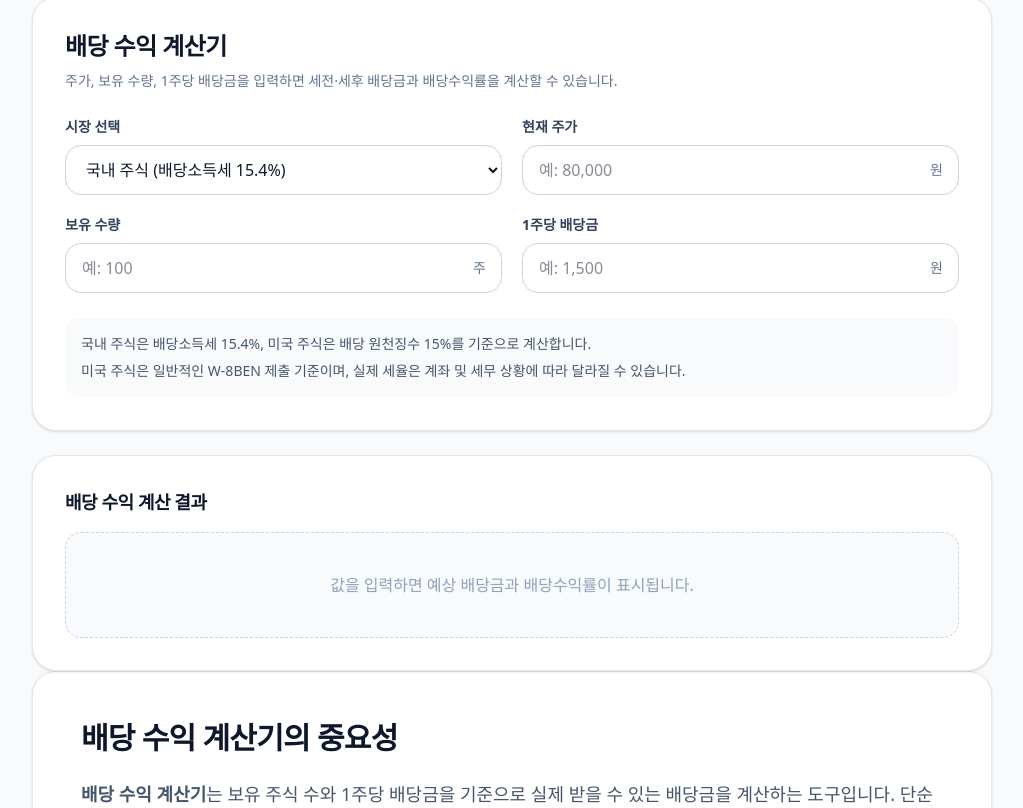
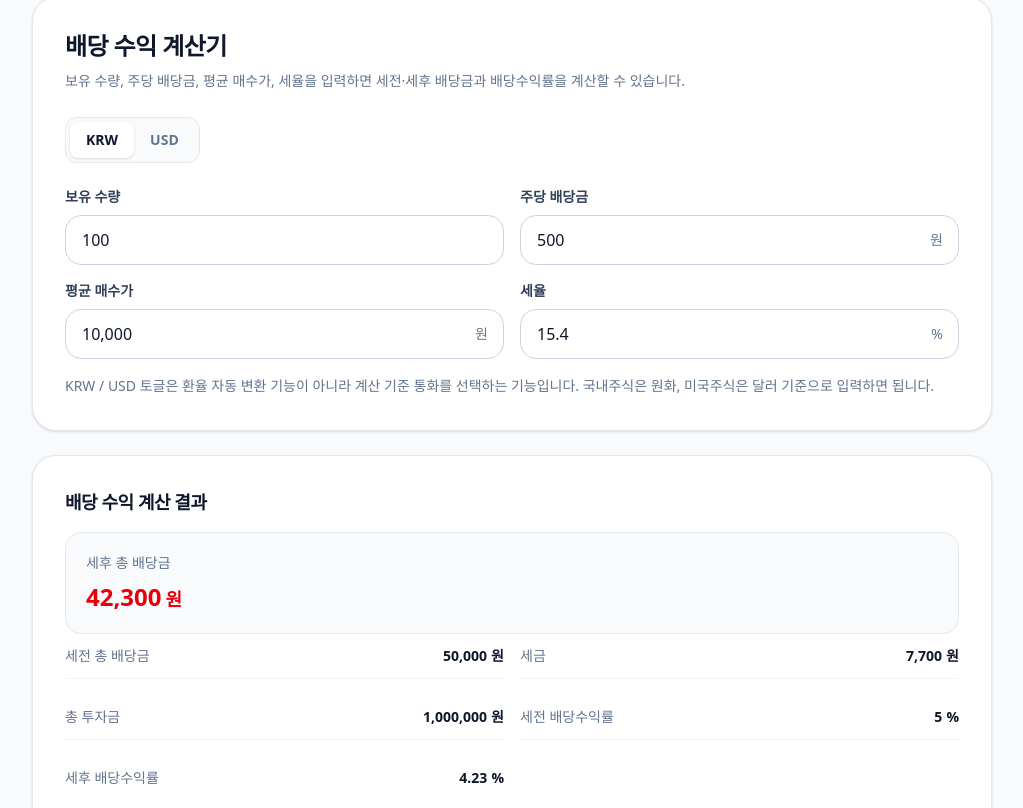
Before and after one commit to YG-coder/stock-calculator, a Next.js app: page /dividend-calculator in a window 1280 px wide. Shown: the part 572-1380 px from the top of the page, without its empty margins (128-1151 px from the left). Built offline with nearby package versions, Linux system fonts and the light colour scheme.

Commit message:
feat: 배당 수익 계산기에 KRW/USD 통화 토글 추가

```diff
--- a/src/components/calculator/DividendCalculator.tsx
+++ b/src/components/calculator/DividendCalculator.tsx
@@ -2,191 +2,181 @@
 
 import { useMemo, useState } from "react";
 import {
+    CalculatorLayout,
     CalculatorCard,
-    CalculatorLayout,
+    ResultCard,
+    ResultHighlight,
+    ResultDetail,
     InputField,
-    ResultCard,
-    ResultDetail,
-    ResultHighlight,
 } from "@/components/ui/Shared";
+import CurrencyToggle from "@/components/calculator/CurrencyToggle";
 
-function formatNumber(value: number) {
+type Currency = "KRW" | "USD";
+
+function formatNumber(value: number, maximumFractionDigits = 2) {
     if (!Number.isFinite(value)) return "0";
     return new Intl.NumberFormat("ko-KR", {
-        maximumFractionDigits: 2,
+        minimumFractionDigits: 0,
+        maximumFractionDigits,
     }).format(value);
 }
 
 export default function DividendCalculator() {
-    const [price, setPrice] = useState("");
-    const [shares, setShares] = useState("");
-    const [dividendPerShare, setDividendPerShare] = useState("");
-    const [market, setMarket] = useState<"kr" | "us">("kr");
+    const [currency, setCurrency] = useState<Currency>("KRW");
 
-    const taxRate = market === "kr" ? 0.154 : 0.15;
+    const [shares, setShares] = useState("100");
+    const [dividendPerShare, setDividendPerShare] = useState("500");
+    const [buyPrice, setBuyPrice] = useState("10000");
+    const [taxRate, setTaxRate] = useState("15.4");
+
+    const moneyUnit = currency === "KRW" ? "원" : "USD";
 
     const result = useMemo(() => {
-        const priceNum = Number(price);
-        const sharesNum = Number(shares);
-        const dividendNum = Number(dividendPerShare);
+        const qty = Number(shares);
+        const dividend = Number(dividendPerShare);
+        const price = Number(buyPrice);
+        const tax = Number(taxRate) / 100;
 
         if (
-            !Number.isFinite(priceNum) ||
-            !Number.isFinite(sharesNum) ||
-            !Number.isFinite(dividendNum) ||
-            priceNum <= 0 ||
-            sharesNum <= 0 ||
-            dividendNum < 0
+            !Number.isFinite(qty) ||
+            !Number.isFinite(dividend) ||
+            !Number.isFinite(price) ||
+            !Number.isFinite(tax) ||
+            qty <= 0 ||
+            dividend < 0 ||
+            price <= 0 ||
+            tax < 0 ||
+            tax >= 1
         ) {
-            return null;
+            return {
+                valid: false,
+                grossDividend: 0,
+                taxAmount: 0,
+                netDividend: 0,
+                totalInvestment: 0,
+                grossYield: 0,
+                netYield: 0,
+            };
         }
 
-        const totalInvestment = priceNum * sharesNum;
-        const grossDividend = dividendNum * sharesNum;
-        const taxAmount = grossDividend * taxRate;
+        const grossDividend = qty * dividend;
+        const taxAmount = grossDividend * tax;
         const netDividend = grossDividend - taxAmount;
-        const grossYield = (grossDividend / totalInvestment) * 100;
-        const netYield = (netDividend / totalInvestment) * 100;
+        const totalInvestment = qty * price;
+        const grossYield =
+            totalInvestment > 0 ? (grossDividend / totalInvestment) * 100 : 0;
+        const netYield =
+            totalInvestment > 0 ? (netDividend / totalInvestment) * 100 : 0;
 
         return {
-            totalInvestment,
+            valid: true,
             grossDividend,
             taxAmount,
             netDividend,
+            totalInvestment,
             grossYield,
             netYield,
         };
-    }, [price, shares, dividendPerShare, taxRate]);
+    }, [shares, dividendPerShare, buyPrice, taxRate]);
 
     return (
         <CalculatorLayout>
             <CalculatorCard
                 title="배당 수익 계산기"
-                description="주가, 보유 수량, 1주당 배당금을 입력하면 세전·세후 배당금과 배당수익률을 계산할 수 있습니다."
+                description="보유 수량, 주당 배당금, 평균 매수가, 세율을 입력하면 세전·세후 배당금과 배당수익률을 계산할 수 있습니다."
             >
-                <div className="grid gap-5 md:grid-cols-2">
-                    <div>
-                        <label className="mb-2 block text-sm font-semibold text-slate-700">
-                            시장 선택
-                        </label>
-                        <select
-                            value={market}
-                            onChange={(e) => setMarket(e.target.value as "kr" | "us")}
-                            className="w-full rounded-2xl border border-slate-300 bg-white px-4 py-3 text-slate-900 outline-none transition focus:border-slate-500"
-                        >
-                            <option value="kr">국내 주식 (배당소득세 15.4%)</option>
-                            <option value="us">미국 주식 (배당 원천징수 15%)</option>
-                        </select>
-                    </div>
-
-                    <InputField
-                        id="price"
-                        label="현재 주가"
-                        type="number"
-                        inputMode="decimal"
-                        min="0"
-                        step="0.01"
-                        value={price}
-                        onChange={(e) => setPrice(e.target.value)}
-                        placeholder="예: 80000"
-                        unit="원"
+                <CurrencyToggle
+                    value={currency}
+                    onChange={setCurrency}
+                    options={["KRW", "USD"] as const}
                 />
 
+                <div className="grid gap-4 sm:grid-cols-2">
                     <InputField
                         id="shares"
                         label="보유 수량"
                         type="number"
-                        inputMode="numeric"
-                        min="0"
-                        step="1"
+                        placeholder="예: 100"
                         value={shares}
                         onChange={(e) => setShares(e.target.value)}
-                        placeholder="예: 100"
-                        unit="주"
                     />
-
                     <InputField
                         id="dividendPerShare"
-                        label="1주당 배당금"
+                        label="주당 배당금"
                         type="number"
-                        inputMode="decimal"
-                        min="0"
-                        step="0.01"
+                        placeholder={currency === "KRW" ? "예: 500" : "예: 2"}
+                        unit={moneyUnit}
                         value={dividendPerShare}
                         onChange={(e) => setDividendPerShare(e.target.value)}
-                        placeholder="예: 1500"
-                        unit="원"
                     />
                 </div>
 
-                <div className="mt-6 rounded-2xl bg-slate-50 p-4 text-sm leading-relaxed text-slate-600">
-                    <p>
-                        국내 주식은 배당소득세 15.4%, 미국 주식은 배당 원천징수 15%를 기준으로 계산합니다.
+                <div className="grid gap-4 sm:grid-cols-2">
+                    <InputField
+                        id="buyPrice"
+                        label="평균 매수가"
+                        type="number"
+                        placeholder={currency === "KRW" ? "예: 10000" : "예: 50"}
+                        unit={moneyUnit}
+                        value={buyPrice}
+                        onChange={(e) => setBuyPrice(e.target.value)}
+                    />
+                    <InputField
+                        id="taxRate"
+                        label="세율"
+                        type="number"
+                        placeholder="예: 15.4"
+                        unit="%"
+                        value={taxRate}
+                        onChange={(e) => setTaxRate(e.target.value)}
+                    />
+                </div>
+
+                <p className="text-sm leading-relaxed text-slate-500">
+                    KRW / USD 토글은 환율 자동 변환 기능이 아니라 계산 기준 통화를 선택하는 기능입니다.
+                    국내주식은 원화, 미국주식은 달러 기준으로 입력하면 됩니다.
                 </p>
-                    <p className="mt-1">
-                        미국 주식은 일반적인 W-8BEN 제출 기준이며, 실제 세율은 계좌 및 세무 상황에 따라 달라질 수 있습니다.
-                    </p>
-                </div>
             </CalculatorCard>
 
             <ResultCard
                 title="배당 수익 계산 결과"
-                emptyMessage="값을 입력하면 예상 배당금과 배당수익률이 표시됩니다."
-                isValid={!!result}
+                emptyMessage="보유 수량, 배당금, 평균 매수가를 입력하면 결과가 계산됩니다."
+                isValid={result.valid}
             >
-                {result && (
-                    <div className="grid gap-4 md:grid-cols-2">
                 <ResultHighlight
-                            label="세후 배당금"
+                    label="세후 총 배당금"
                     value={formatNumber(result.netDividend)}
-                            unit="원"
-                            tone={
-                                result.netDividend > 0
-                                    ? "positive"
-                                    : result.netDividend < 0
-                                        ? "negative"
-                                        : "default"
-                            }
+                    unit={moneyUnit}
+                    tone="positive"
                 />
 
-                        <ResultHighlight
-                            label="세후 배당수익률"
-                            value={formatNumber(result.netYield)}
-                            unit="%"
-                            tone={
-                                result.netYield > 0
-                                    ? "positive"
-                                    : result.netYield < 0
-                                        ? "negative"
-                                        : "default"
-                            }
+                <div className="grid gap-4 sm:grid-cols-2">
+                    <ResultDetail
+                        label="세전 총 배당금"
+                        value={formatNumber(result.grossDividend)}
+                        unit={moneyUnit}
                     />
-
+                    <ResultDetail
+                        label="세금"
+                        value={formatNumber(result.taxAmount)}
+                        unit={moneyUnit}
+                    />
                     <ResultDetail
                         label="총 투자금"
                         value={formatNumber(result.totalInvestment)}
-                            unit="원"
+                        unit={moneyUnit}
                     />
-
-                        <ResultDetail
-                            label="세전 배당금"
-                            value={formatNumber(result.grossDividend)}
-                            unit="원"
-                        />
-
-                        <ResultDetail
-                            label="예상 세금"
-                            value={formatNumber(result.taxAmount)}
-                            unit="원"
-                        />
-
                     <ResultDetail
                         label="세전 배당수익률"
                         value={formatNumber(result.grossYield)}
                         unit="%"
                     />
+                    <ResultDetail
+                        label="세후 배당수익률"
+                        value={formatNumber(result.netYield)}
+                        unit="%"
+                    />
                 </div>
-                )}
             </ResultCard>
         </CalculatorLayout>
     );
```
Lines whose indentation alone changed are shown as unchanged.
